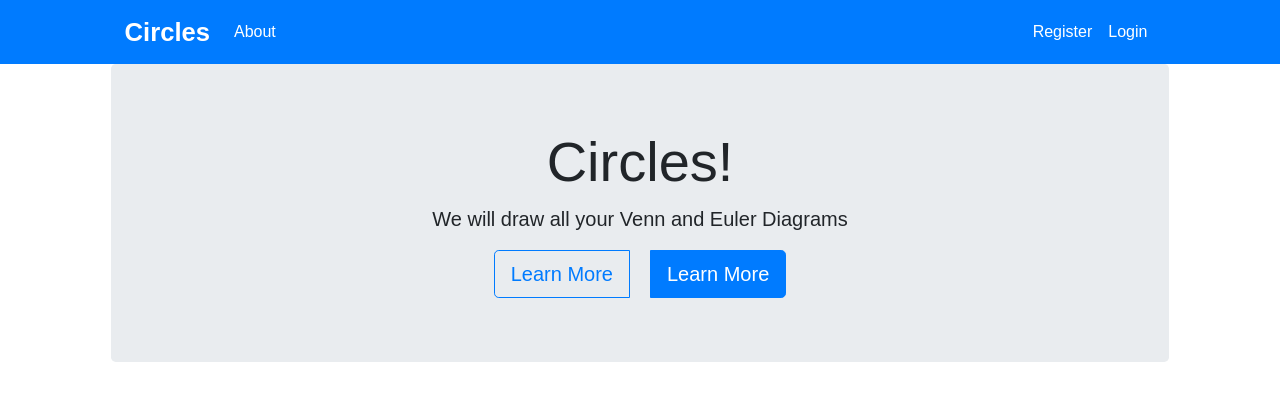
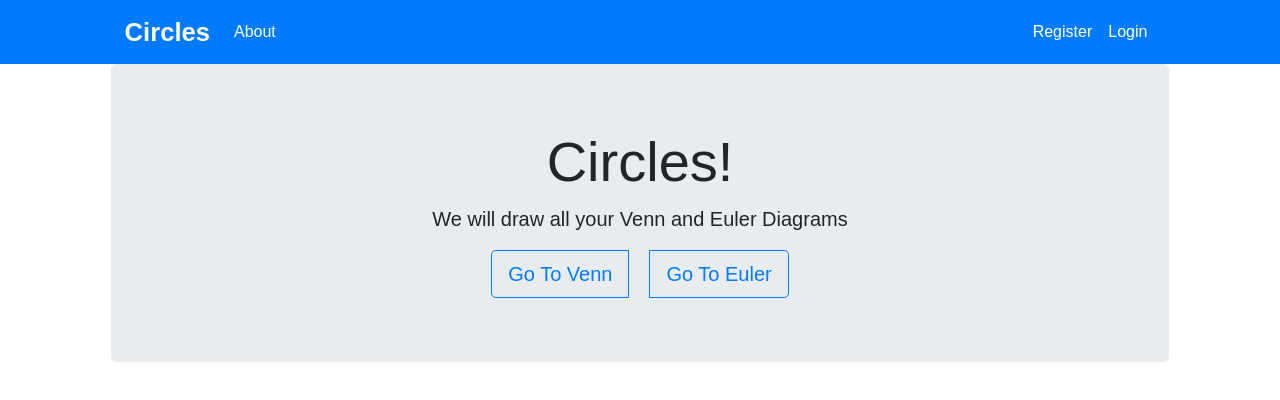
Before and after one commit to GingerNeil12/MEng_React_Frontend, a React (Create React App) app: page / in a window 1280 px wide. Shown: the top 400 px of the page. Built offline with nearby package versions, Linux system fonts and the light colour scheme.

Commit message:
Added links to the Venn and Euler wiki pages

```diff
--- a/src/components/home/Home.js
+++ b/src/components/home/Home.js
@@ -9,8 +9,12 @@ export default class Home extends Component {
                     <h1 className="display-4">Circles!</h1>
                     <p className="lead">We will draw all your Venn and Euler Diagrams</p>
                     <ButtonGroup>
-                        <Button style={ButtonStyle} size="lg" variant="outline-primary">Learn More</Button>
-                        <Button style={ButtonStyle} size="lg" variant="primary">Learn More</Button>
+                        <Button style={ButtonStyle} size="lg" variant="outline-primary">
+                            <a href="https://en.wikipedia.org/wiki/Venn_diagram" target="_" style={LinkStyle}>Go To Venn</a>
+                        </Button>
+                        <Button style={ButtonStyle} size="lg" variant="outline-primary">
+                            <a href="https://en.wikipedia.org/wiki/Euler_diagram" target="_" style={LinkStyle}>Go To Euler</a>
+                        </Button>
                     </ButtonGroup>
                 </Jumbotron>
             </Container>
@@ -25,3 +29,8 @@ const JumbotronStyle = {
 const ButtonStyle = {
     margin: "0 .5em"
 }
+
+const LinkStyle = {
+    textDecoration: "none",
+    color: "inherit"
+}
```
